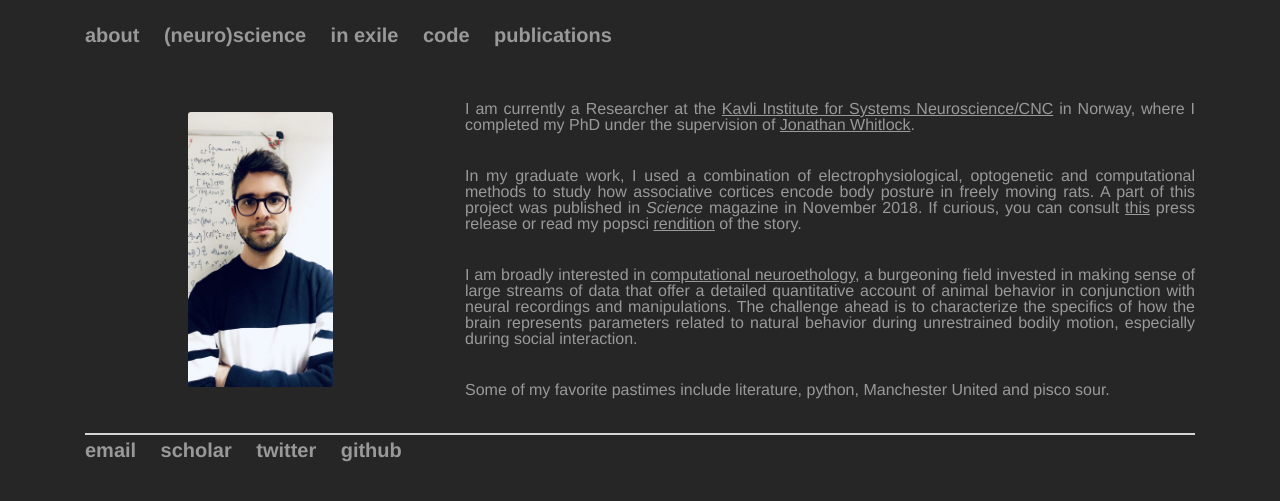
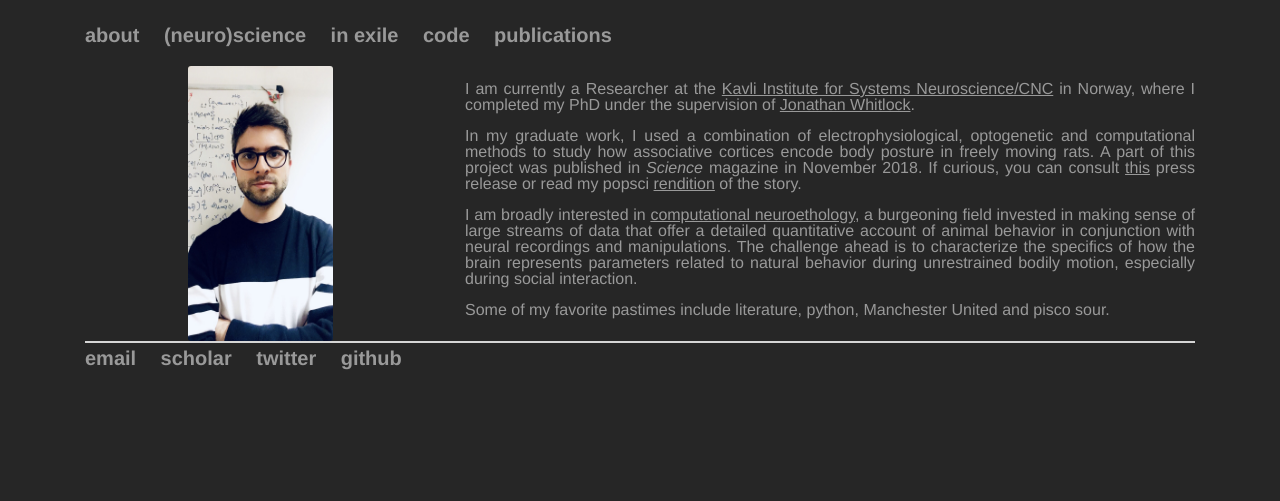
Before and after one commit to bartulem/bartulem.github.io, a Jekyll site: the page built from about/index.html, in a window 1280 px wide. Shown: the top 501 px of the page. Built offline with Jekyll 4.4.1, drawn with Linux system fonts in a browser that asks for light colours.

Commit message:
Update main.css

```diff
--- a/css/main.css
+++ b/css/main.css
@@ -33,8 +33,8 @@ p {
     font-style: normal;
     font-size: 1.0em;
     line-height: 1.0em;
-    margin-top: 35px;
-    margin-bottom: 35px;
+    margin-top: 15px;
+    margin-bottom: 15px;
     text-align: justify;
     text-justify: inter-word;
 }
```
